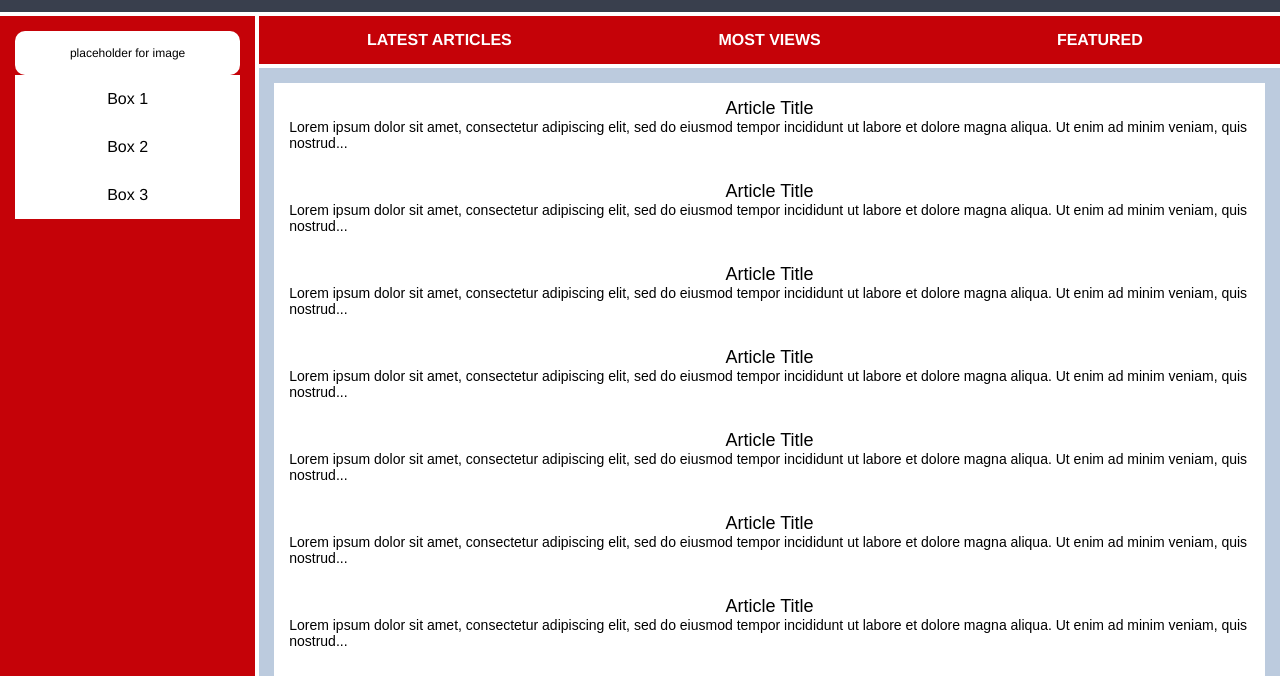
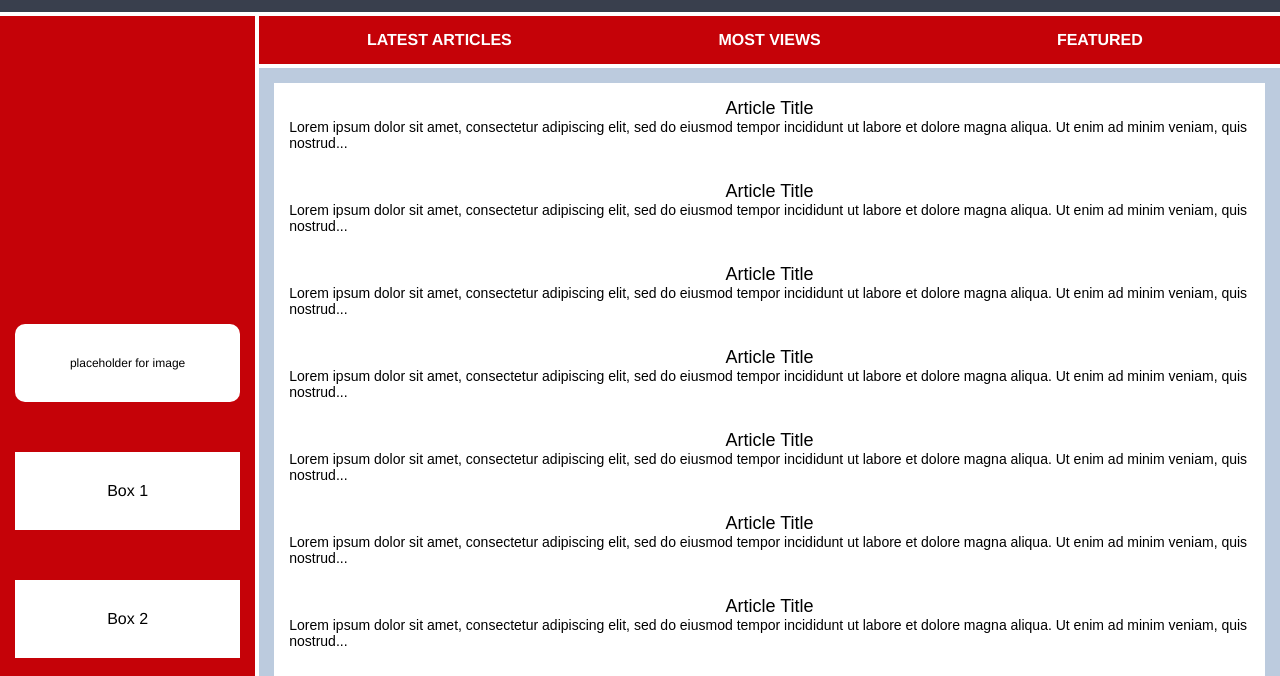
Before and after one commit to zuhayramin/grid-practice, a plain HTML site: page grid-practice-3/index.html in a window 1280 px wide. Shown: the part 85-761 px from the top of the page. Drawn offline with Linux system fonts and the light colour scheme.

Commit message:
Style sidebar

```diff
--- a/grid-practice-3/style.css
+++ b/grid-practice-3/style.css
@@ -6,9 +6,7 @@
 .container {
     text-align: center;
     height: 100vh;
-    height: 100dvh;
     width: 100vw;
-    width: 100dvw;
     display: grid;
     grid-template-columns: 1fr 4fr;
     grid-template-rows: 2fr 1fr 10fr 1fr;
@@ -56,8 +54,11 @@
 
 .sidebar {
     background-color: #c50208;
+    display: grid;
+    gap: 50px;
     grid-column: 1/2;
     grid-row: 2/4;
+    align-content: center;
 }
 
 .sidebar .photo {
@@ -66,13 +67,21 @@
     font-size: 12px;
     font-weight: normal;
     border-radius: 10px;
+    height: 3rem;
+    display: flex;
+    align-items: center;
+    justify-content: center;
 }
 
 .sidebar .side-content {
     background-color: white;
     color: black;
     font-size: 16px;
+    height: 3rem;
     font-weight: normal;
+    display: flex;
+    justify-content: center;
+    align-items: center;
 }
 
 .nav {
```
